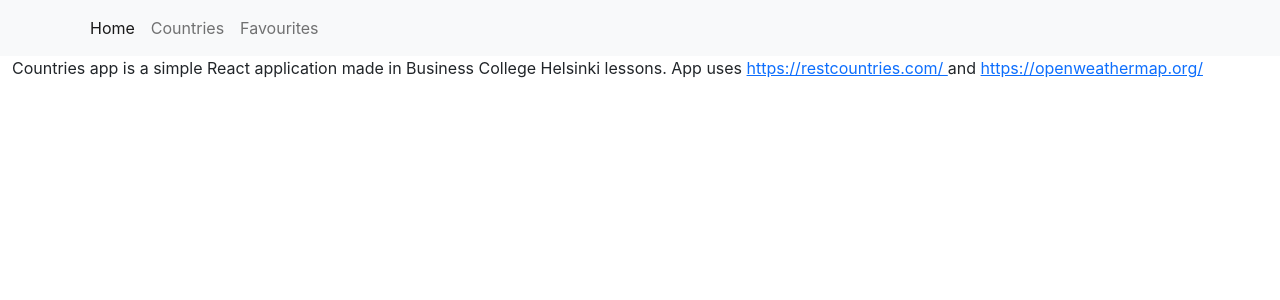
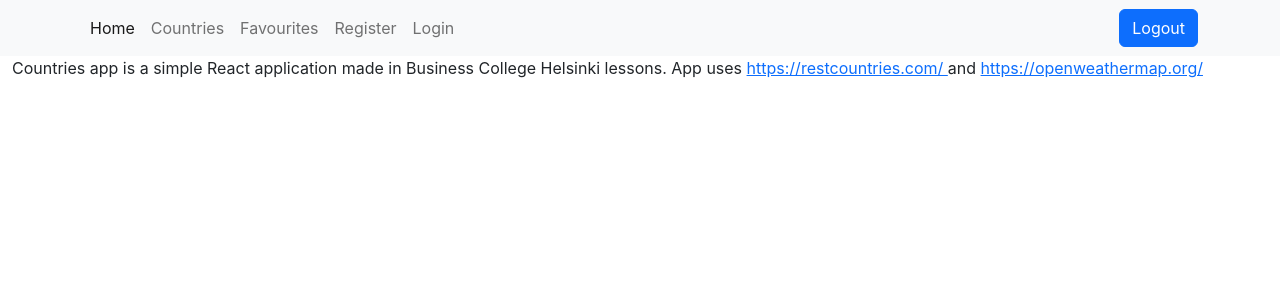
Before and after one commit to hasanmd91/countries_app_redux_bootstrap, a React (Create React App) app: page / in a window 1280 px wide. Shown: the top 300 px of the page. Built offline with nearby package versions, Linux system fonts and the light colour scheme.

Commit message:
build firebase config

```diff
--- a/package.json
+++ b/package.json
@@ -11,6 +11,7 @@
     "axios": "^0.27.2",
     "bootstrap": "^5.2.0",
     "bootstrap-icons": "^1.10.3",
+    "firebase": "^9.17.1",
     "react": "^18.2.0",
     "react-bootstrap": "^2.5.0",
     "react-dom": "^18.2.0",
--- a/src/components/Countries.jsx
+++ b/src/components/Countries.jsx
@@ -86,12 +86,9 @@ const Countries = () => {
                         <ListGroup.Item>
                           <i className="bi bi-translate me-2"></i>
                           <span>
-                            {
-                              country.languages
-                                ? Object.values(country.languages).join(", ")
-                                : "---"
-                              // Another way: {Object.values(country.languages) || {} }
-                            }
+                            {country.languages
+                              ? Object.values(country.languages).join(", ")
+                              : "---"}
                           </span>
                         </ListGroup.Item>
                         <ListGroup.Item>
--- a/src/pages/Layout.jsx
+++ b/src/pages/Layout.jsx
@@ -1,4 +1,5 @@
 import React from "react";
+import { Button } from "react-bootstrap";
 import { Outlet } from "react-router-dom";
 import Navbar from "react-bootstrap/Navbar";
 import Container from "react-bootstrap/Container";
@@ -24,8 +25,15 @@ const Layout = () => {
                 <LinkContainer to="/Favourites ">
                   <Nav.Link>Favourites</Nav.Link>
                 </LinkContainer>
+                <LinkContainer to="/register">
+                  <Nav.Link>Register</Nav.Link>
+                </LinkContainer>
+                <LinkContainer to="/login">
+                  <Nav.Link>Login</Nav.Link>
+                </LinkContainer>
               </Nav>
             </Navbar.Collapse>
+            <Button onClick={() => {}}>Logout</Button>
           </Container>
         </Navbar>
       </Row>
```
Also changed, not shown: src/auth/firebase.js (added, +25 -0 lines), src/components/Favourites.jsx (renamed from src/components/Favourites.js), 1 other file (tests, documents, lock files or other folders).
